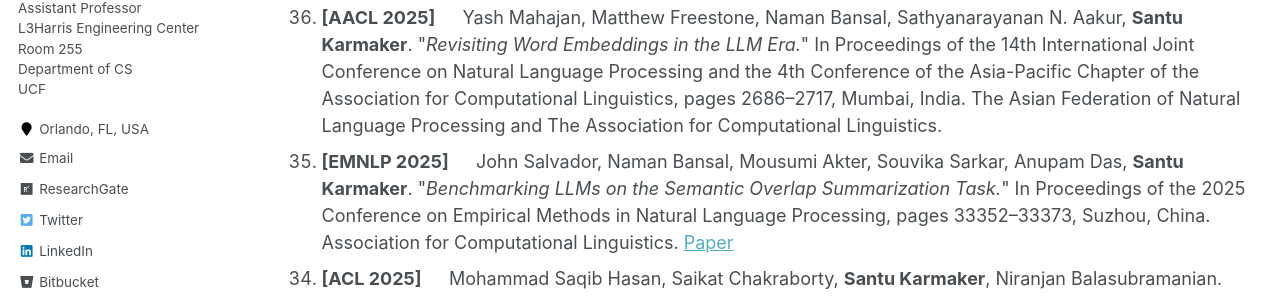
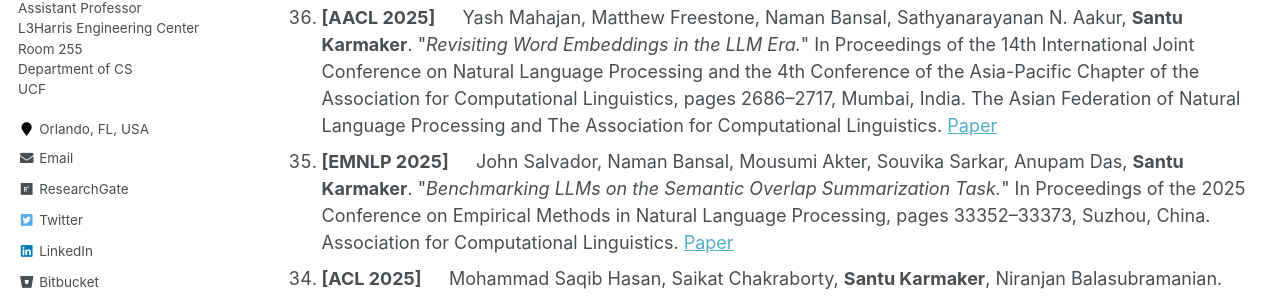
Before and after one commit to karmake2/karmake2.github.io, a Jekyll site: the page built from _pages/publications.md, in a window 1280 px wide and 900 px high. Shown: the part 358-654 px from the top of the window. Built offline with Jekyll 4.4.1, drawn with Linux system fonts in a browser that asks for light colours.

Commit message:
Update publications.md

```diff
--- a/_pages/publications.md
+++ b/_pages/publications.md
@@ -18,7 +18,7 @@ author_profile: true
 
 <li> <b>[ACL 2026 (Findings)] &emsp;</b> Md. Mahadi Hassan, John Salvador, Akond Ashfaque Ur Rahman,  <b>Santu Karmaker</b>. "<i>Large Language Models for IT Automation Tasks: Are We There Yet?</i>" To appear at ACL Findings 2026.</li>
 
-<li> <b>[AACL 2025] &emsp;</b> Yash Mahajan, Matthew Freestone, Naman Bansal, Sathyanarayanan N. Aakur, <b>Santu Karmaker</b>. "<i>Revisiting Word Embeddings in the LLM Era.</i>" In Proceedings of the 14th International Joint Conference on Natural Language Processing and the 4th Conference of the Asia-Pacific Chapter of the Association for Computational Linguistics, pages 2686–2717, Mumbai, India. The Asian Federation of Natural Language Processing and The Association for Computational Linguistics.</li>
+<li> <b>[AACL 2025] &emsp;</b> Yash Mahajan, Matthew Freestone, Naman Bansal, Sathyanarayanan N. Aakur, <b>Santu Karmaker</b>. "<i>Revisiting Word Embeddings in the LLM Era.</i>" In Proceedings of the 14th International Joint Conference on Natural Language Processing and the 4th Conference of the Asia-Pacific Chapter of the Association for Computational Linguistics, pages 2686–2717, Mumbai, India. The Asian Federation of Natural Language Processing and The Association for Computational Linguistics. <a href="https://aclanthology.org/2025.ijcnlp-long.145/">Paper</a></li>
 
 <li> <b>[EMNLP 2025] &emsp;</b> John Salvador, Naman Bansal, Mousumi Akter, Souvika Sarkar, Anupam Das, <b>Santu Karmaker</b>. "<i>Benchmarking LLMs on the Semantic Overlap Summarization Task.</i>" In Proceedings of the 2025 Conference on Empirical Methods in Natural Language Processing, pages 33352–33373, Suzhou, China. Association for Computational Linguistics. <a href="https://aclanthology.org/2025.emnlp-main.1692/">Paper</a></li>
 
```
